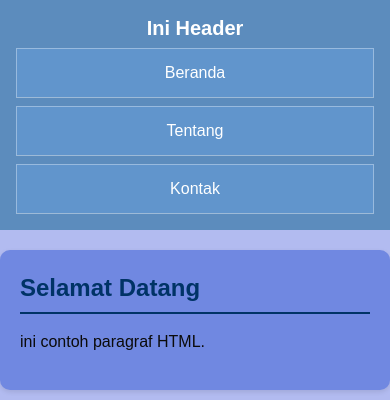
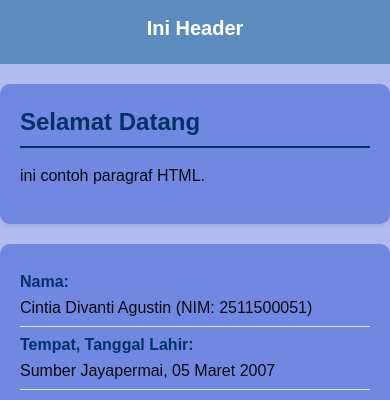
Before and after one commit to 2511500051-maker/2511500051-PWD-TI1B-2526O, a PHP site: page /pertemuan-05/index.html in a window 390 px wide. Shown: the top 400 px of the page. Run offline with PHP 8.4, Linux system fonts and the light colour scheme.

Commit message:
styling nav mobile

```diff
--- a/pertemuan-05/style.css
+++ b/pertemuan-05/style.css
@@ -165,12 +165,20 @@ footer {
   padding: 10px;
 }
 
-@media (max-width: 600px) {}
+@media (max-width: 600px) {
+}
   header {
     padding: 16px;
     position: sticky;
     top: 0;
     z-index: 1000;
+  }
+  nav {
+    display: none;
+    flex-direction: column;
+    background: #263e56;
+    width: 100%;
+    padding: 5px 0;
   }
 
   header h1 {
```
